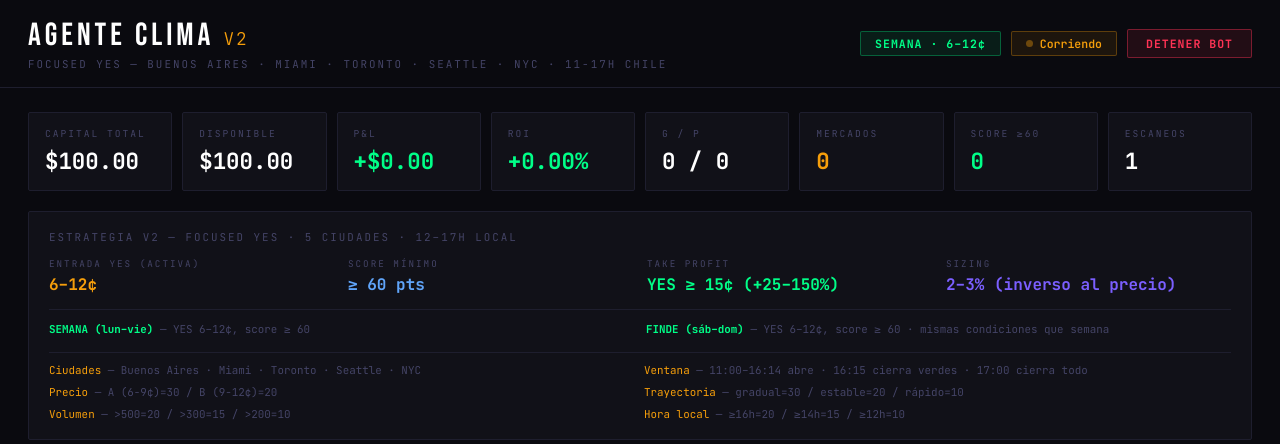
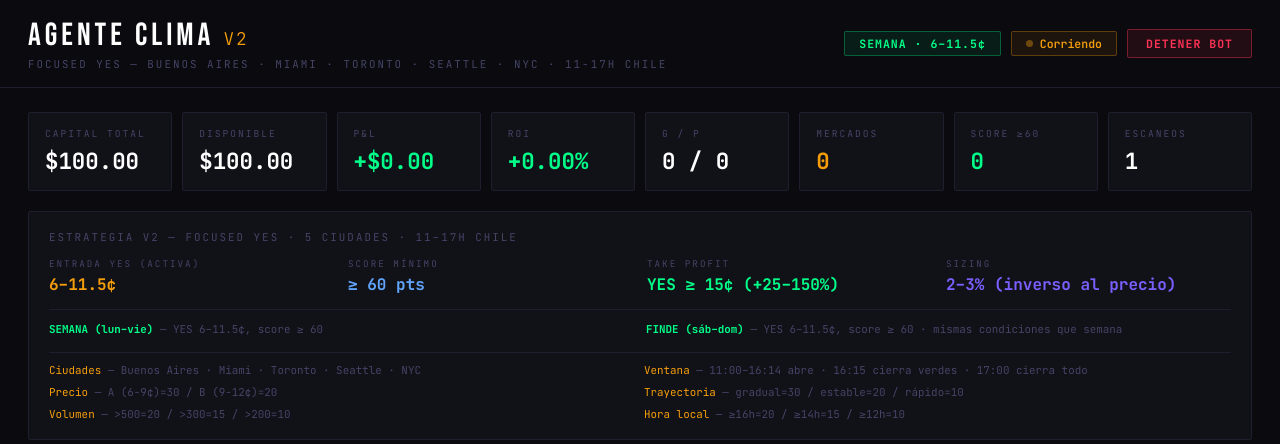
Before and after one commit to alf-alejandro/clima-v2, a Flask app: page / in a window 1280 px wide. Shown: the top 444 px of the page. Run offline with Flask 3, Linux system fonts and the light colour scheme.

Commit message:
fix: update all dashboard hardcoded labels (11-17h Chile, 6-11.5c range)
Co-Authored-By: Claude Sonnet 4.6 <noreply@anthropic.com>

```diff
--- a/app/templates/dashboard.html
+++ b/app/templates/dashboard.html
@@ -229,7 +229,7 @@ footer { text-align:center; font-size:0.62rem; color:var(--dim); padding:16px; l
 
   <!-- Strategy -->
   <div class="strategy">
-    <div class="strategy-title">Estrategia V2 — Focused YES · 5 Ciudades · 12–17h Local</div>
+    <div class="strategy-title">Estrategia V2 — Focused YES · 5 Ciudades · 11–17h Chile</div>
     <div class="strategy-grid">
       <div class="strategy-item"><label>Entrada YES (activa)</label><p id="s-range" style="color:var(--amber)">6–11.5¢</p></div>
       <div class="strategy-item"><label>Score Mínimo</label><p id="s-score" style="color:var(--blue)">≥ 60 pts</p></div>
@@ -237,8 +237,8 @@ footer { text-align:center; font-size:0.62rem; color:var(--dim); padding:16px; l
       <div class="strategy-item"><label>Sizing</label><p style="color:var(--accent)">2–3% (inverso al precio)</p></div>
     </div>
     <div class="strategy-divider">
-      <div><span style="color:var(--green);font-weight:700">SEMANA (lun–vie)</span> — YES 6–12¢, score ≥ 60</div>
-      <div><span style="color:var(--green);font-weight:700">FINDE (sáb–dom)</span> — YES 6–12¢, score ≥ 60 · mismas condiciones que semana</div>
+      <div><span style="color:var(--green);font-weight:700">SEMANA (lun–vie)</span> — YES 6–11.5¢, score ≥ 60</div>
+      <div><span style="color:var(--green);font-weight:700">FINDE (sáb–dom)</span> — YES 6–11.5¢, score ≥ 60 · mismas condiciones que semana</div>
       <div class="score-row" style="grid-column:1/-1;border-top:1px solid var(--border);padding-top:10px;margin-top:4px;">
         <div><span style="color:var(--amber)">Ciudades</span> — Buenos Aires · Miami · Toronto · Seattle · NYC</div>
         <div><span style="color:var(--amber)">Ventana</span> — 11:00–16:14 abre · 16:15 cierra verdes · 17:00 cierra todo</div>
@@ -546,8 +546,9 @@ function updateRegimeBadge(data) {
   const regime  = data.regime || "—";
   const blocked = data.regime_blocked;
   const badge   = $id("regime-badge");
-  const yMin    = ((data.active_yes_min || 0.06) * 100).toFixed(0);
-  const yMax    = ((data.active_yes_max || 0.12) * 100).toFixed(0);
+  const fmtC = v => { const n = +(v * 100).toFixed(1); return Number.isInteger(n) ? n.toString() : n.toFixed(1); };
+  const yMin    = fmtC(data.active_yes_min || 0.06);
+  const yMax    = fmtC(data.active_yes_max || 0.115);
   const sc      = data.active_min_score || 60;
 
   if (blocked) {
```
